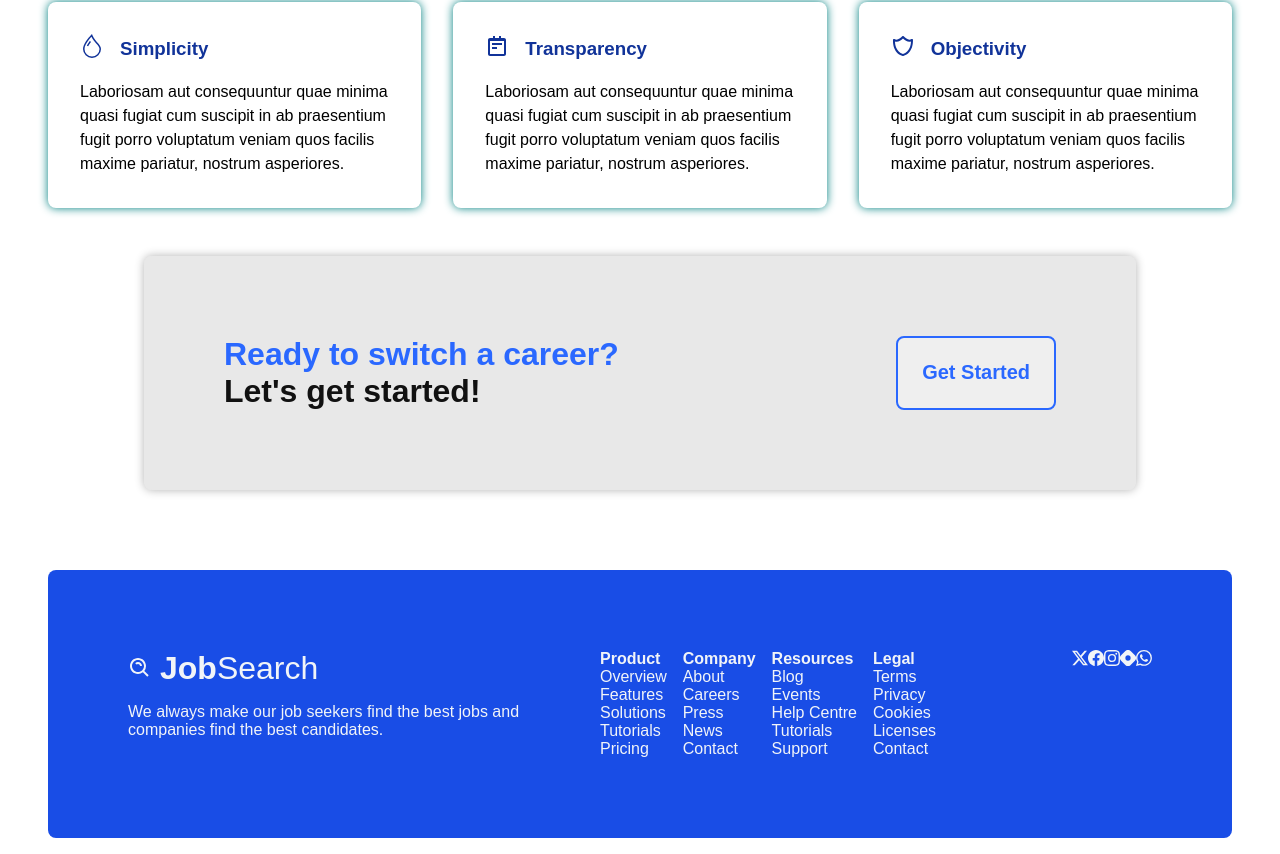
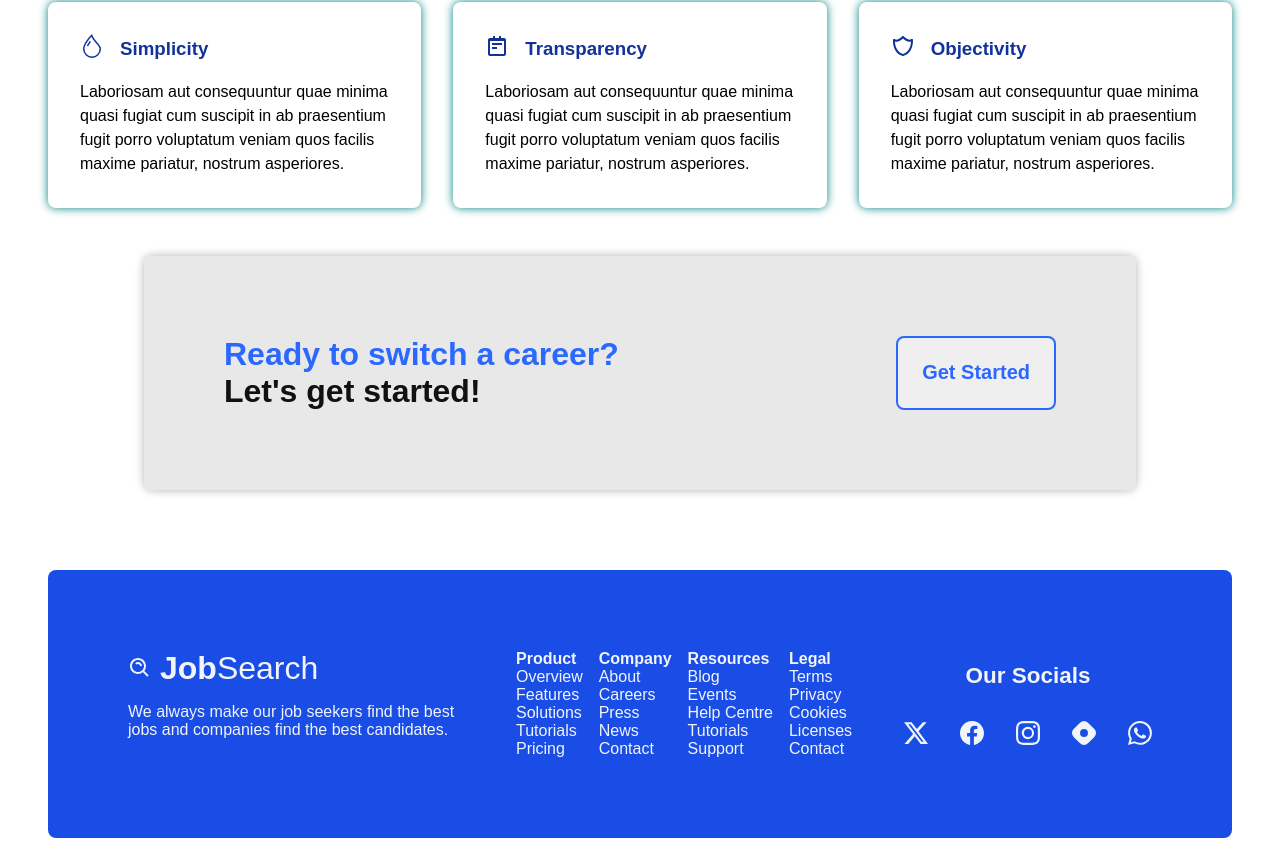
Before and after one commit to octocatblain/codsoft, a React (Create React App) app in the folder jobsearch/: page / in a window 1280 px wide. Shown: the part 1921-2775 px from the top of the page. Built offline with nearby package versions, Linux system fonts and the light colour scheme.

Commit message:
feat: add social icons

```diff
--- a/jobsearch/src/Components/Footer/Footer.css
+++ b/jobsearch/src/Components/Footer/Footer.css
@@ -69,4 +69,19 @@
             }
         }
     }
+
+    .footer_socials{
+        display: flex;
+        flex-direction: column;
+        gap: 2rem;
+        justify-content: center;
+        align-items: center;
+        font-size: 1.2rem;
+    }
+
+    .footer_socials>.icons{
+        display: flex;
+        gap: 2rem;
+        font-size: 1.5rem;
+    }
 }
--- a/jobsearch/src/Components/Footer/Footer.jsx
+++ b/jobsearch/src/Components/Footer/Footer.jsx
@@ -83,11 +83,15 @@ function Footer() {
         </div>
       </div>
       <div className="footer_socials">
-        <BsTwitterX />
-        <BsFacebook />
-        <BsInstagram />
-        <SiHashnode />
-        <BsWhatsapp />
+
+        <h3 className="socials_title">Our Socials</h3>
+        <div className="icons">
+          <BsTwitterX />
+          <BsFacebook />
+          <BsInstagram />
+          <SiHashnode />
+          <BsWhatsapp />
+        </div>
       </div>
 
     </footer>
```
